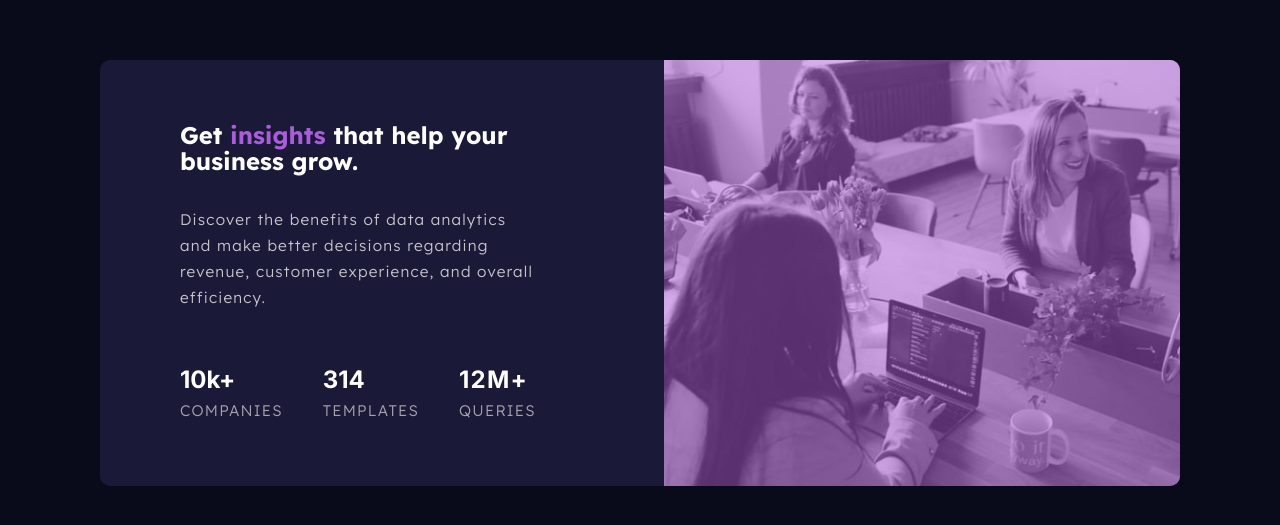
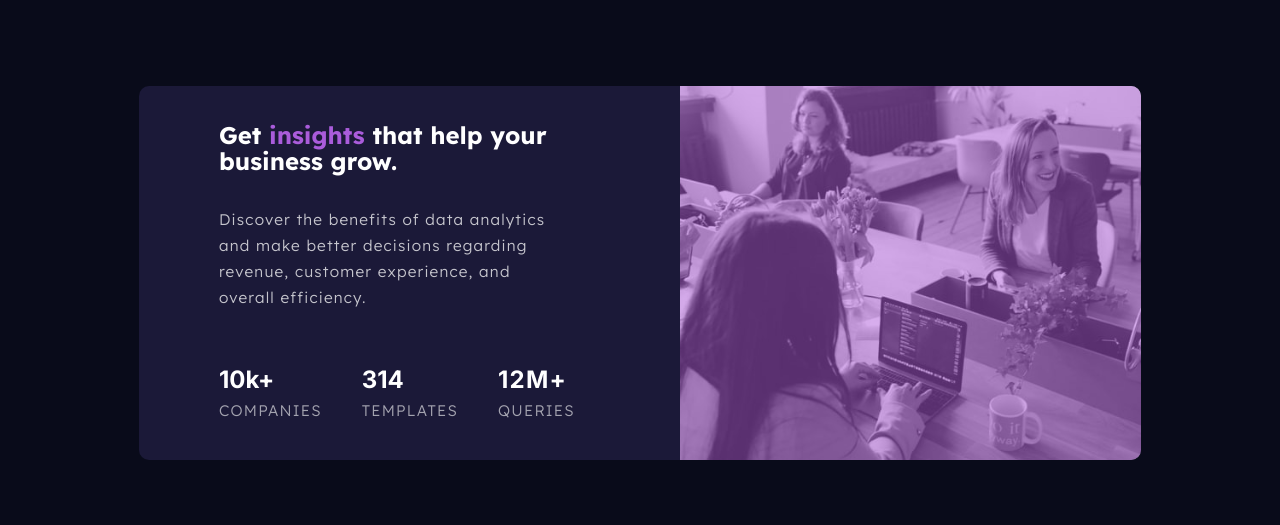
Before and after one commit to RoxySash/Stats-Preview-Card-Component-Main, a plain HTML site: page index.html in a window 1280 px wide. Shown: the part 127-652 px from the top of the page. Drawn offline with Linux system fonts and the light colour scheme.

Commit message:
Update image in container

```diff
--- a/index.html
+++ b/index.html
@@ -25,7 +25,7 @@
     <main class="container flex">
       <div class="wrapper">
       <img id="image1" src="./images/image-header-mobile.jpg" alt="lady sitting infront a mirror laughing while using a laptop" width="330">
-      <img id="image2" src="./images/image-header-desktop.jpg" alt="lady sitting infront a mirror laughing wjile using a laptop desktop image">
+      <img id="image2" src="./images/image-header-desktop.jpg" alt="lady sitting infront a mirror laughing wjile using a laptop desktop image" height="487">
       </div>
       <div class="card-horizontal">
       <div class="card-text">
--- a/styles.css
+++ b/styles.css
@@ -214,7 +214,6 @@ p {
   }
   #image2 {
     display: block;
-    object-fit: contain;
   }
 }
 
@@ -224,18 +223,20 @@ p {
   }
   #image2 {
     display: block;
-    max-width: 100%;
+
     /* how to fit the image to the conatiner always*/
-    object-fit: contain;
+
   }
 
   .container {
+    max-width: 1002px;
     width: 100%;
-    max-width: 1080px;
+    height: 374px;
     flex: row;
     flex-direction: row-reverse;
     justify-content: center;
     align-items: center;
+    overflow: hidden;
 
   }
 
@@ -287,11 +288,9 @@ p {
   .wrapper img {
     border-top-left-radius: 0;
     border-bottom-right-radius: 10px;
-    object-fit: contain;
-
-  }
-
-  h1 {
+    max-width: 100%;
+    height: auto;
+    object-fit: cover;
 
 
   }
```
